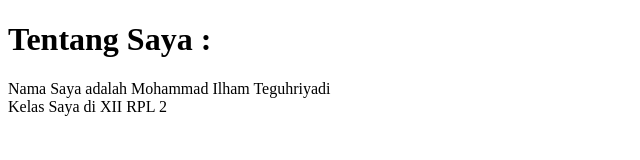
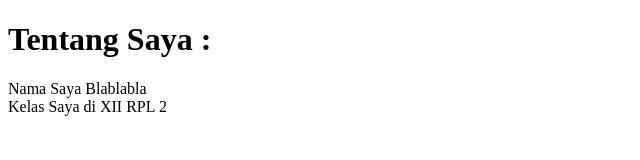
Before and after one commit to AhmadFauzi218/Belajar-latihan-git, a plain HTML site: page about.html in a window 1280 px wide. Shown: the whole page, without its empty margins (0-640 px from the left). Drawn offline with Linux system fonts and the light colour scheme.

Commit message:
Update about.html

```diff
--- a/about.html
+++ b/about.html
@@ -6,7 +6,7 @@
 <body>
 	<h1>Tentang Saya :</h1>
 	<p>
-		Nama Saya adalah Mohammad Ilham Teguhriyadi <br>
+		Nama Saya Blablabla<br>
 		Kelas Saya di XII RPL 2
 	</p>
 </body>
```
